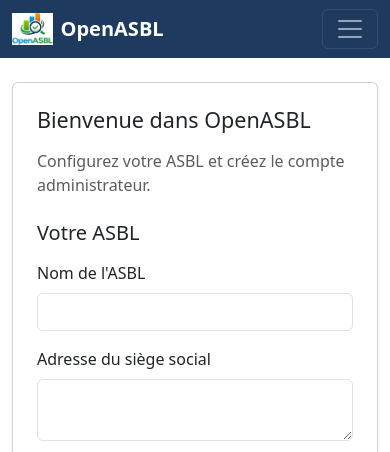
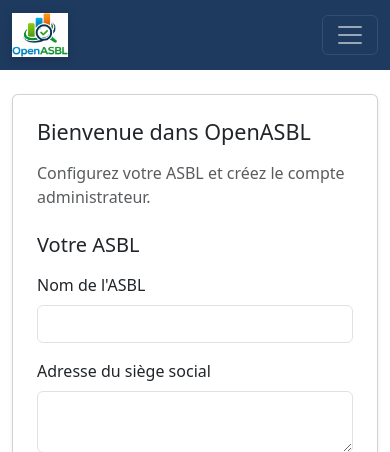
Before and after one commit to yetouse/openasbl, a Django app: page /core/setup/ in a window 390 px wide. Shown: the top 452 px of the page. Run offline with Django 5.2, Linux system fonts and the light colour scheme; data that the repository does not hold is empty.

Commit message:
fix(ui): enlarge navbar logo and add responsive styling
Logo now 54px (44px mobile) with drop-shadow, text label removed.

```diff
--- a/static/css/style.css
+++ b/static/css/style.css
@@ -73,3 +73,25 @@ select {
     background-size: 16px 12px;
     padding-right: 2.25rem;
 }
+
+/* ── Navbar logo overflow ── */
+
+.navbar {
+    overflow: visible;
+    position: relative;
+    z-index: 1030;
+}
+
+.navbar-logo {
+    height: 54px;
+    width: auto;
+    position: relative;
+    z-index: 1031;
+    filter: drop-shadow(0 2px 4px rgba(0, 0, 0, 0.15));
+}
+
+@media (max-width: 991.98px) {
+    .navbar-logo {
+        height: 44px;
+    }
+}
--- a/templates/navbar.html
+++ b/templates/navbar.html
@@ -1,9 +1,8 @@
 {% load i18n static %}
 <nav class="navbar navbar-expand-lg navbar-dark bg-primary">
     <div class="container">
-        <a class="navbar-brand fw-bold d-flex align-items-center gap-2" href="{% url 'accounting:dashboard' %}">
-            <img src="{% static 'img/logo-openasbl.png' %}" alt="OpenASBL" height="32" class="d-inline-block">
-            OpenASBL
+        <a class="navbar-brand d-flex align-items-center" href="{% url 'accounting:dashboard' %}">
+            <img src="{% static 'img/logo-openasbl.png' %}" alt="OpenASBL" class="navbar-logo">
         </a>
         <button class="navbar-toggler" type="button" data-bs-toggle="collapse" data-bs-target="#navbarMain" aria-controls="navbarMain" aria-expanded="false" aria-label="Toggle navigation">
             <span class="navbar-toggler-icon"></span>
```
Also changed, not shown: .claude/projects/-home-yac-openasbl/memory/MEMORY.md, .claude/projects/-home-yac-openasbl/memory/project_setup.md, .claude/projects/-home-yac-openasbl/memory/project_tech_stack.md.
